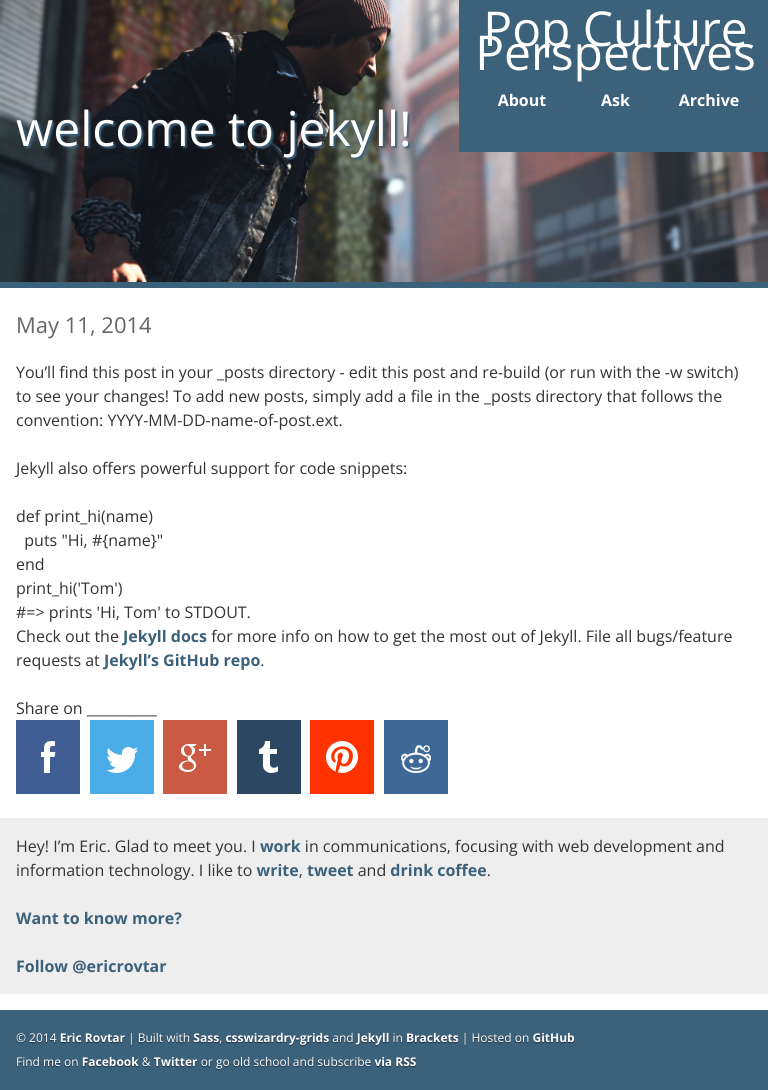
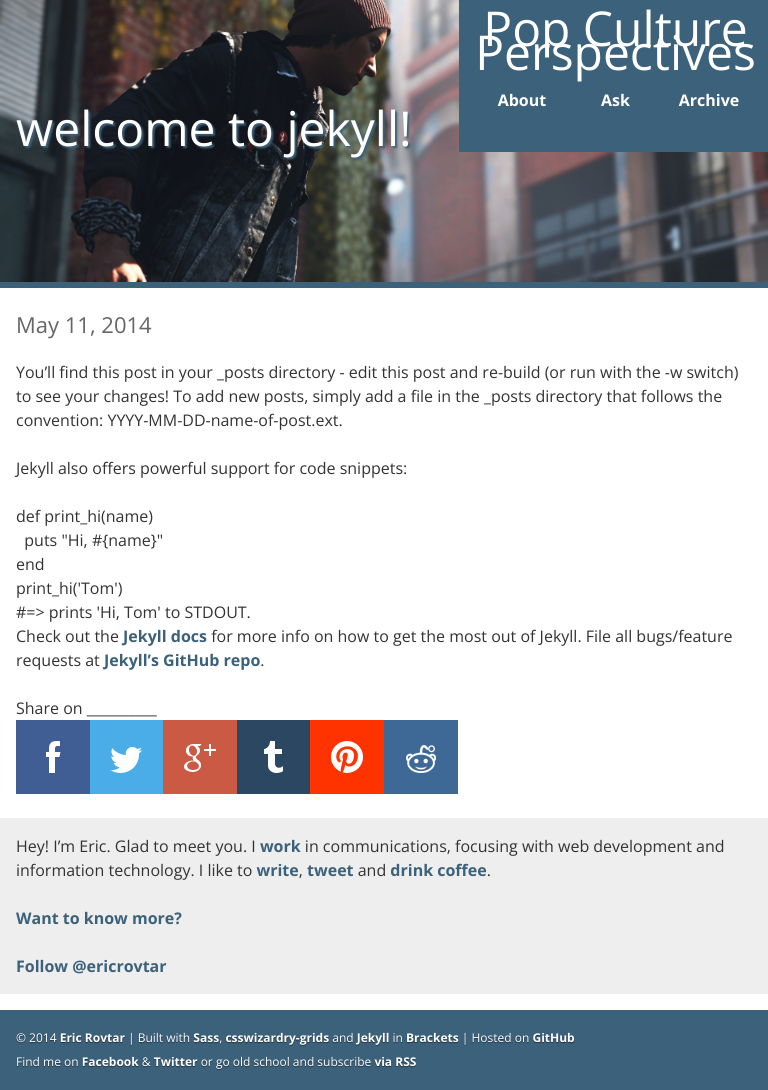
Before and after one commit to ericrovtar/ericrovtar.github.io, a Jekyll site: the page built from _posts/2014-05-11-welcome-to-jekyll.markdown, in a window 768 px wide. Built offline with Jekyll 4.4.1, drawn with Linux system fonts in a browser that asks for light colours; comment, search, counter and statistics services are not loaded.

Commit message:
laptop padding

```diff
--- a/styles/sass/ui/sharing.scss
+++ b/styles/sass/ui/sharing.scss
@@ -47,6 +47,11 @@
         left: 0;
         bottom: 0;
         right: 0;
+
+        @include grid-media-query("lap")
+        {
+            padding: 0 10px;
+        }
     }
 
     /* Other ratios */
--- a/styles/styles.css
+++ b/styles/styles.css
@@ -1521,6 +1521,9 @@ body {
     left: 0;
     bottom: 0;
     right: 0; }
+    @media only screen and (min-width: 481px) and (max-width: 1023px) {
+      .square > div {
+        padding: 0 10px; } }
   .square .ratio2_1:before {
     margin-top: 50%; }
   .square .ratio1_2:before {
```
